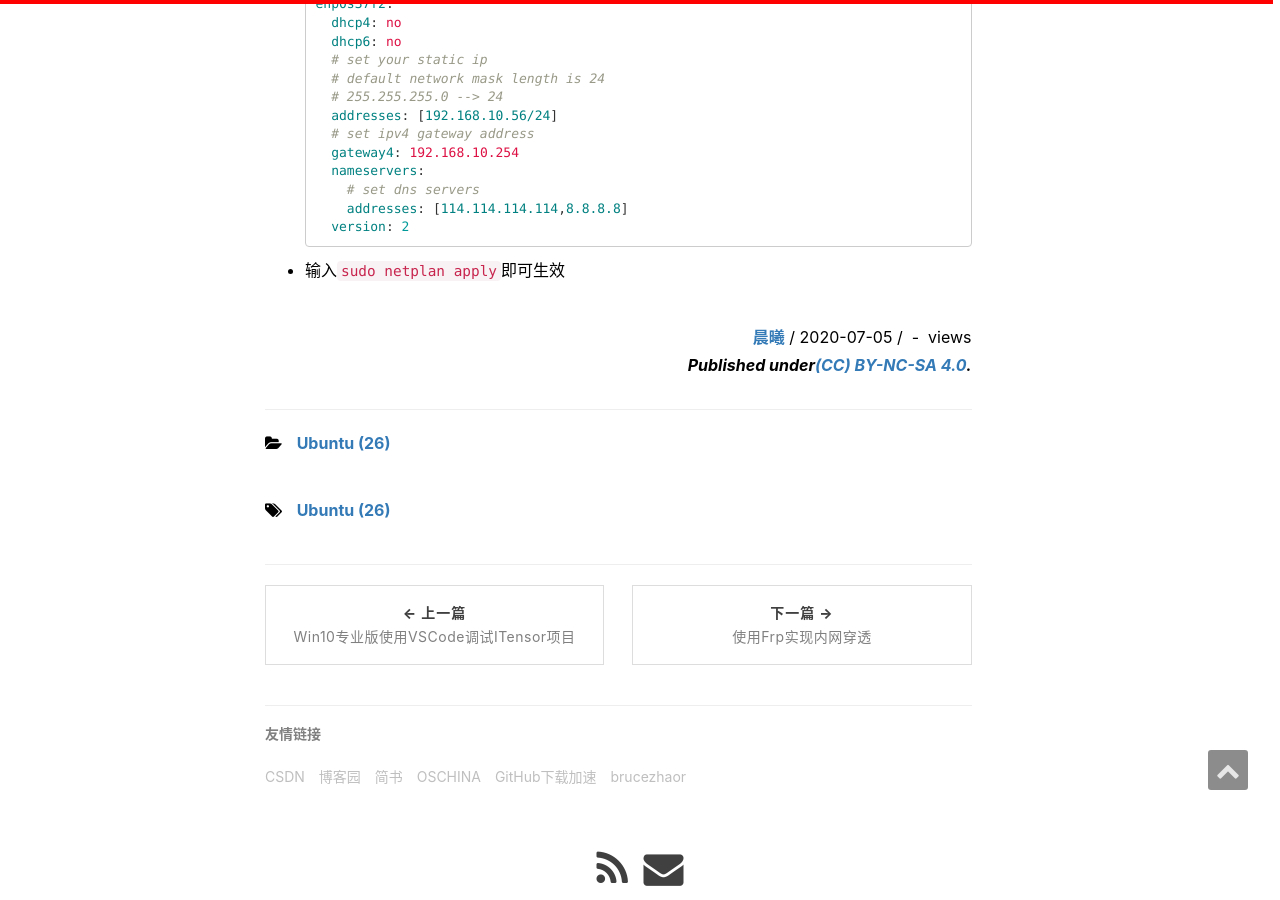
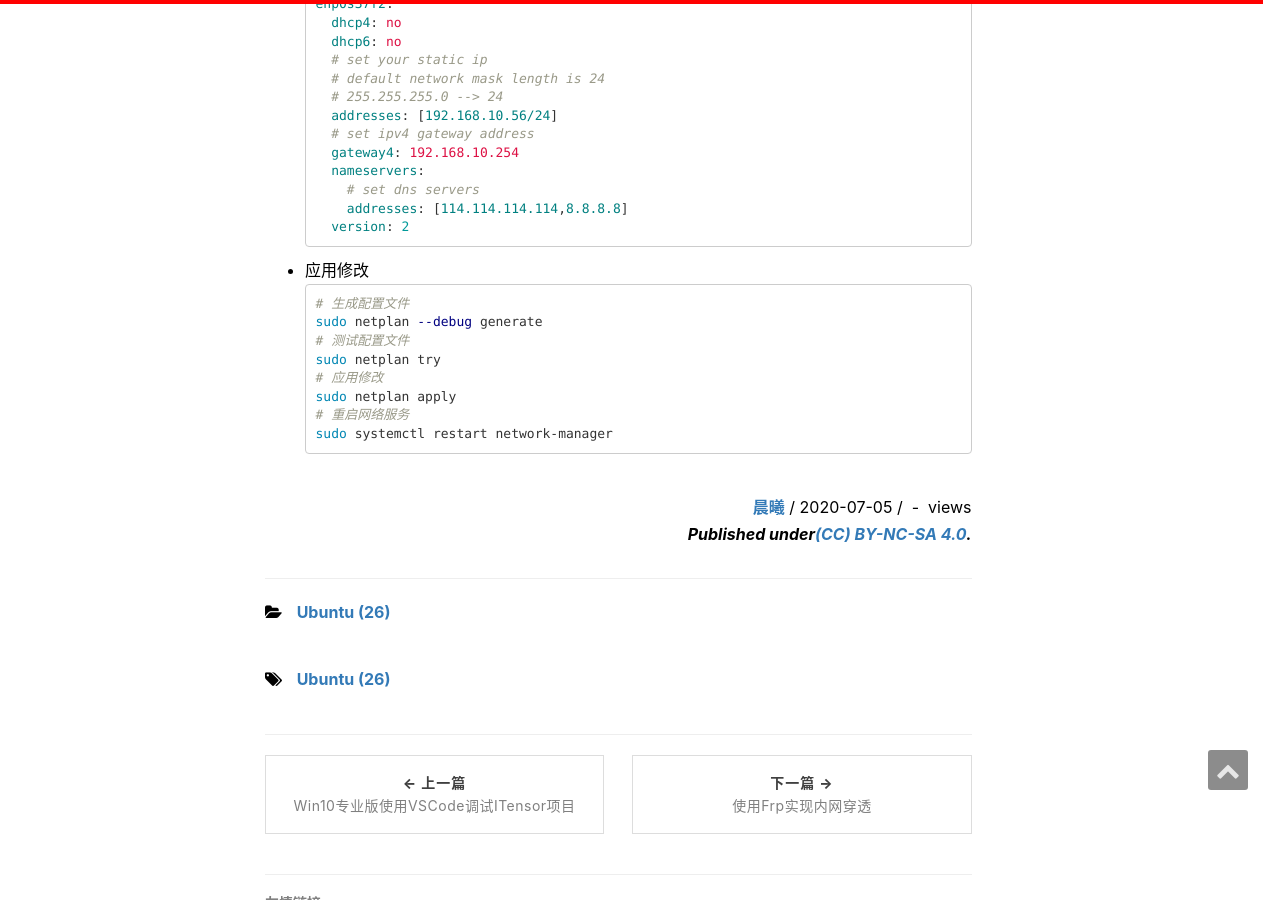
Before and after one commit to zfb132/zfb132.github.com, a Jekyll site: the page built from _posts/2020-07-05-ubuntu_commands.md, in a window 1280 px wide and 900 px high, scrolled down 21489 px. Built offline with Jekyll 4.4.1, drawn with Linux system fonts in a browser that asks for light colours; nearby versions of some CDN libraries; comment, search, counter and statistics services are not loaded.

Commit message:
ubuntu 设置静态ip

````diff
--- a/_posts/2020-07-05-ubuntu_commands.md
+++ b/_posts/2020-07-05-ubuntu_commands.md
@@ -708,4 +708,14 @@ network:
         addresses: [114.114.114.114,8.8.8.8]
   version: 2
 ```
-  * 输入`sudo netplan apply`即可生效
+  * 应用修改
+```bash
+# 生成配置文件
+sudo netplan --debug generate
+# 测试配置文件
+sudo netplan try
+# 应用修改
+sudo netplan apply
+# 重启网络服务
+sudo systemctl restart network-manager
+```
````
